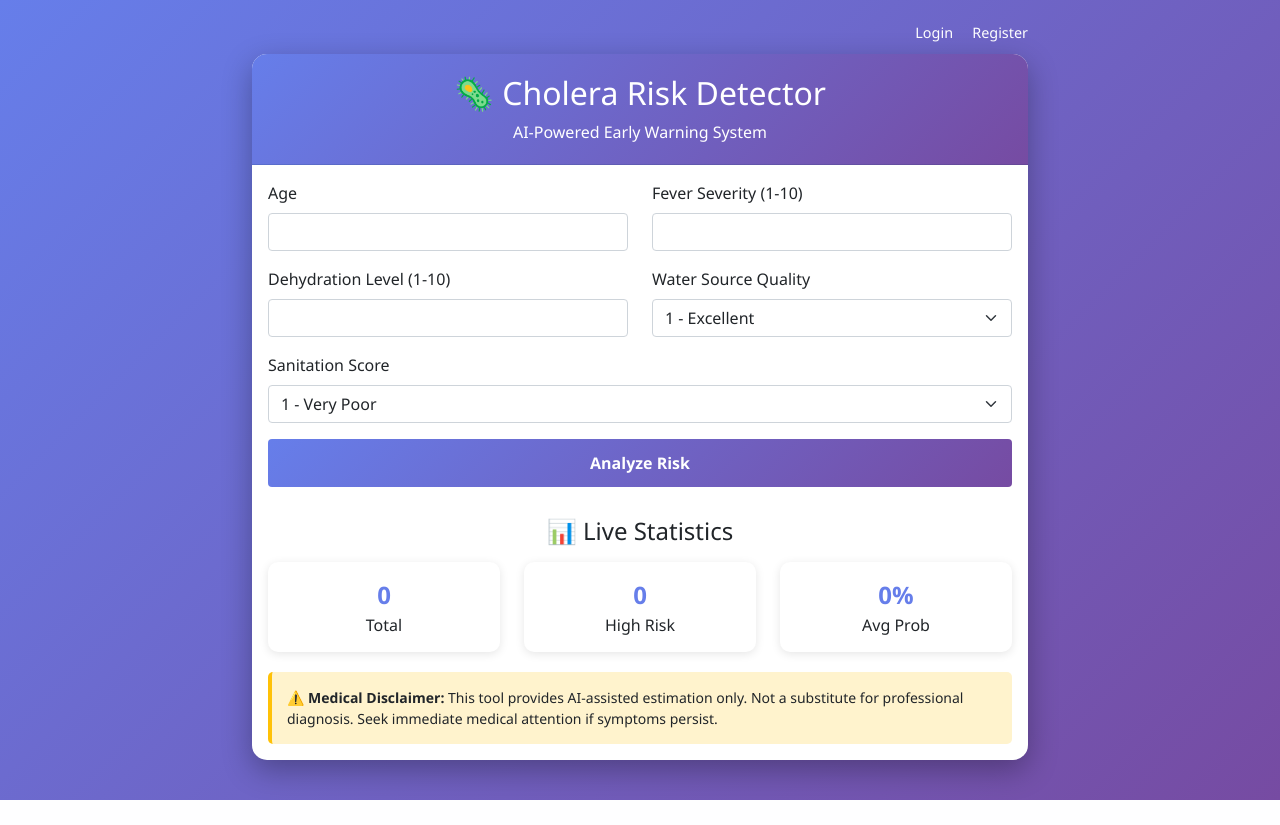
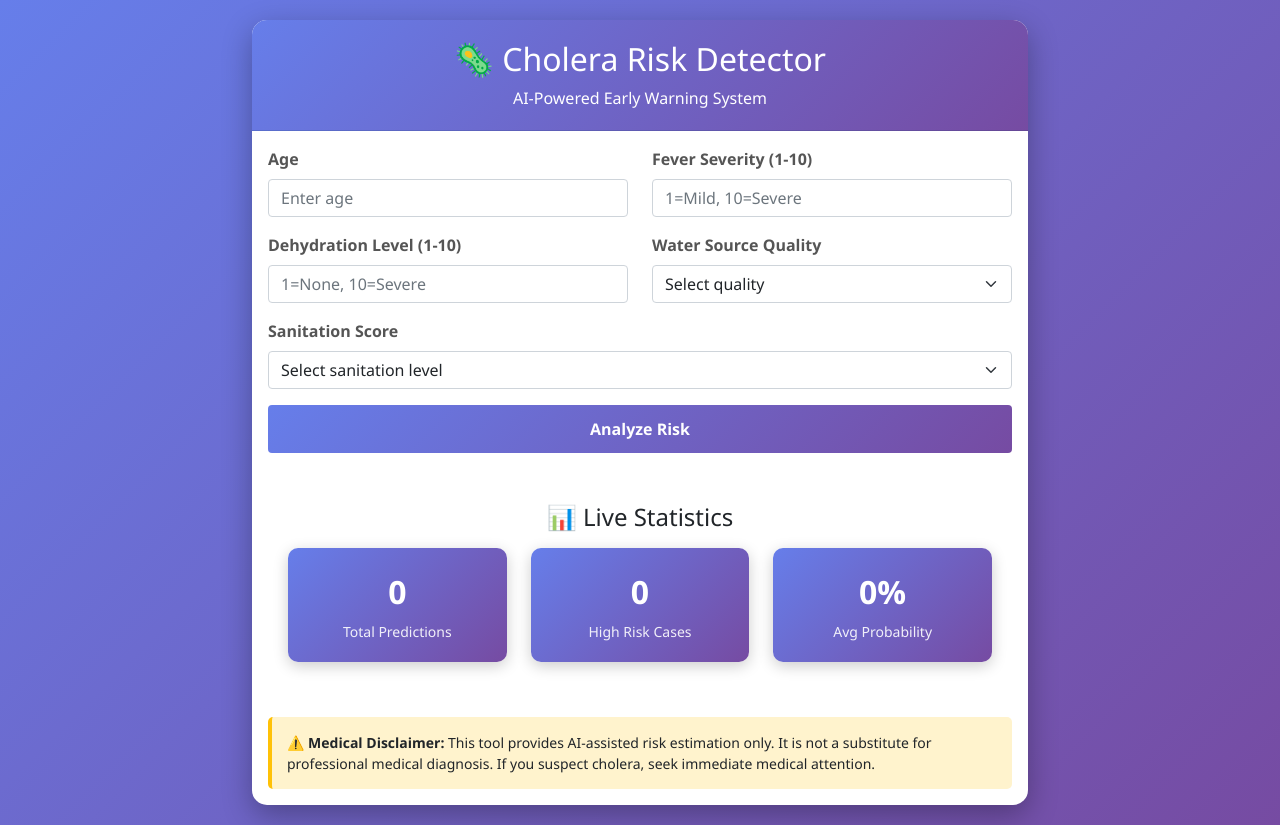
Before and after one commit to olaajayi055-coder/cholera-app, a Flask app: page / in a window 1280 px wide. Before the commit the page ends 800 px from the top, so only its background shows below. Run offline with Flask 3, Linux system fonts and the light colour scheme; data that the repository does not hold is empty.

Commit message:
Fixed statistics and chart display

```diff
--- a/templates/index.html
+++ b/templates/index.html
@@ -7,33 +7,112 @@
     <link href="https://cdn.jsdelivr.net/npm/bootstrap@5.1.3/dist/css/bootstrap.min.css" rel="stylesheet">
     <script src="https://cdn.jsdelivr.net/npm/chart.js"></script>
     <style>
-        body { background: linear-gradient(135deg, #667eea 0%, #764ba2 100%); font-family: 'Segoe UI', sans-serif; min-height: 100vh; padding: 20px 0; }
+        body {
+            background: linear-gradient(135deg, #667eea 0%, #764ba2 100%);
+            font-family: 'Segoe UI', sans-serif;
+            min-height: 100vh;
+            padding: 20px 0;
+        }
         .container { max-width: 800px; }
-        .card { border-radius: 15px; box-shadow: 0 10px 30px rgba(0,0,0,0.3); border: none; }
-        .card-header { background: linear-gradient(135deg, #667eea 0%, #764ba2 100%); color: white; border-radius: 15px 15px 0 0 !important; padding: 20px; text-align: center; }
-        .btn-primary { background: linear-gradient(135deg, #667eea 0%, #764ba2 100%); border: none; padding: 12px; font-weight: 600; }
-        #result { margin-top: 20px; padding: 20px; border-radius: 10px; display: none; text-align: center; animation: fadeIn 0.5s; }
+        .card {
+            border-radius: 15px;
+            box-shadow: 0 10px 30px rgba(0,0,0,0.3);
+            border: none;
+        }
+        .card-header {
+            background: linear-gradient(135deg, #667eea 0%, #764ba2 100%);
+            color: white;
+            border-radius: 15px 15px 0 0 !important;
+            padding: 20px;
+            text-align: center;
+        }
+        .form-label { font-weight: 600; color: #555; }
+        .btn-primary {
+            background: linear-gradient(135deg, #667eea 0%, #764ba2 100%);
+            border: none;
+            padding: 12px;
+            font-weight: 600;
+        }
+        .btn-primary:hover {
+            transform: translateY(-2px);
+            box-shadow: 0 5px 15px rgba(0,0,0,0.3);
+        }
+        #result {
+            margin-top: 20px;
+            padding: 20px;
+            border-radius: 10px;
+            display: none;
+            text-align: center;
+            animation: fadeIn 0.5s;
+        }
         @keyframes fadeIn { from { opacity: 0; } to { opacity: 1; } }
-        .high-risk { background: linear-gradient(135deg, #ff6b6b, #ee5a5a); color: white; }
-        .low-risk { background: linear-gradient(135deg, #51cf66, #40c057); color: white; }
-        .loading { text-align: center; color: #666; display: none; margin-top: 20px; }
-        .spinner { display: inline-block; width: 20px; height: 20px; border: 3px solid rgba(0,0,0,0.1); border-radius: 50%; border-top-color: #667eea; animation: spin 1s infinite; }
+        .high-risk {
+            background: linear-gradient(135deg, #ff6b6b, #ee5a5a);
+            color: white;
+        }
+        .low-risk {
+            background: linear-gradient(135deg, #51cf66, #40c057);
+            color: white;
+        }
+        .loading {
+            text-align: center;
+            color: #666;
+            display: none;
+            margin-top: 20px;
+            font-size: 18px;
+        }
+        .spinner {
+            display: inline-block;
+            width: 20px;
+            height: 20px;
+            border: 3px solid rgba(0,0,0,0.1);
+            border-radius: 50%;
+            border-top-color: #667eea;
+            animation: spin 1s ease-in-out infinite;
+        }
         @keyframes spin { to { transform: rotate(360deg); } }
-        .stats-section { margin-top: 30px; }
-        .stat-card { background: white; padding: 15px; border-radius: 10px; text-align: center; box-shadow: 0 2px 10px rgba(0,0,0,0.1); }
-        .stat-number { font-size: 24px; font-weight: bold; color: #667eea; }
-        .disclaimer { margin-top: 20px; padding: 15px; background: #fff3cd; border-left: 4px solid #ffc107; border-radius: 5px; font-size: 14px; }
-        .auth-links { text-align: right; margin-bottom: 10px; }
-        .auth-links a { color: white; text-decoration: none; margin-left: 15px; font-size: 0.9em; }
+        .stats-section {
+            margin-top: 30px;
+            padding: 20px;
+            background: white;
+            border-radius: 10px;
+        }
+        .stat-card {
+            background: linear-gradient(135deg, #667eea 0%, #764ba2 100%);
+            color: white;
+            padding: 20px;
+            border-radius: 10px;
+            text-align: center;
+            box-shadow: 0 4px 15px rgba(0,0,0,0.2);
+            margin-bottom: 15px;
+        }
+        .stat-number {
+            font-size: 32px;
+            font-weight: bold;
+            color: white;
+        }
+        .stat-label {
+            font-size: 14px;
+            opacity: 0.9;
+            margin-top: 5px;
+        }
+        .disclaimer {
+            margin-top: 20px;
+            padding: 15px;
+            background: #fff3cd;
+            border-left: 4px solid #ffc107;
+            border-radius: 5px;
+            font-size: 14px;
+        }
+        #riskChart {
+            max-width: 300px;
+            margin: 20px auto;
+        }
     </style>
 </head>
 <body>
 
 <div class="container">
-    <div class="auth-links">
-        <a href="/login">Login</a>
-        <a href="/register">Register</a>
-    </div>
     <div class="card">
         <div class="card-header">
             <h2>🦠 Cholera Risk Detector</h2>
@@ -44,72 +123,108 @@
                 <div class="row">
                     <div class="col-md-6 mb-3">
                         <label class="form-label">Age</label>
-                        <input type="number" class="form-control" name="age" required min="1" max="100">
+                        <input type="number" class="form-control" name="age" required min="1" max="100" placeholder="Enter age">
                     </div>
                     <div class="col-md-6 mb-3">
-                        <label class="form-label">Fever Severity (1-10)</label>                        <input type="number" class="form-control" name="fever" required min="1" max="10">
+                        <label class="form-label">Fever Severity (1-10)</label>
+                        <input type="number" class="form-control" name="fever" required min="1" max="10" placeholder="1=Mild, 10=Severe">
                     </div>
                 </div>
+
                 <div class="row">
                     <div class="col-md-6 mb-3">
                         <label class="form-label">Dehydration Level (1-10)</label>
-                        <input type="number" class="form-control" name="dehydration" required min="1" max="10">
+                        <input type="number" class="form-control" name="dehydration" required min="1" max="10" placeholder="1=None, 10=Severe">
                     </div>
                     <div class="col-md-6 mb-3">
                         <label class="form-label">Water Source Quality</label>
                         <select class="form-select" name="water_quality" required>
-                            <option value="1">1 - Excellent</option>
-                            <option value="2">2 - Good</option>
-                            <option value="3">3 - Fair</option>
-                            <option value="4">4 - Poor</option>
-                            <option value="5">5 - Very Poor</option>
+                            <option value="" disabled selected>Select quality</option>
+                            <option value="1">1 - Excellent (Treated)</option>
+                            <option value="2">2 - Good (Filtered)</option>
+                            <option value="3">3 - Fair (Well Water)</option>
+                            <option value="4">4 - Poor (River/Lake)</option>
+                            <option value="5">5 - Very Poor (Contaminated)</option>
                         </select>
                     </div>
                 </div>
+
                 <div class="mb-3">
                     <label class="form-label">Sanitation Score</label>
                     <select class="form-select" name="sanitation" required>
-                        <option value="1">1 - Very Poor</option>
-                        <option value="2">2 - Poor</option>
-                        <option value="3">3 - Fair</option>
-                        <option value="4">4 - Good</option>
-                        <option value="5">5 - Excellent</option>
+                        <option value="" disabled selected>Select sanitation level</option>
+                        <option value="1">1 - Very Poor (No facilities)</option>
+                        <option value="2">2 - Poor (Basic latrine)</option>
+                        <option value="3">3 - Fair (Shared toilet)</option>
+                        <option value="4">4 - Good (Private toilet)</option>
+                        <option value="5">5 - Excellent (Modern sewage)</option>
                     </select>
                 </div>
+
                 <button type="submit" class="btn btn-primary w-100">
                     <span id="btnText">Analyze Risk</span>
                     <span id="btnSpinner" class="spinner ms-2" style="display:none;"></span>
                 </button>
             </form>
 
-            <div class="loading" id="loading"><div class="spinner"></div> Analyzing...</div>
+            <div class="loading" id="loading">
+                <div class="spinner"></div> Analyzing your symptoms...
+            </div>
+
             <div id="result"></div>
 
+            <!-- Statistics Section -->
             <div class="stats-section">
                 <h4 class="text-center mb-3">📊 Live Statistics</h4>
                 <div class="row">
-                    <div class="col-md-4"><div class="stat-card"><div class="stat-number" id="totalPredictions">0</div><div>Total</div></div></div>
-                    <div class="col-md-4"><div class="stat-card"><div class="stat-number" id="highRiskCount">0</div><div>High Risk</div></div></div>
-                    <div class="col-md-4"><div class="stat-card"><div class="stat-number" id="avgProbability">0%</div><div>Avg Prob</div></div></div>
+                    <div class="col-md-4">
+                        <div class="stat-card">
+                            <div class="stat-number" id="totalPredictions">0</div>
+                            <div class="stat-label">Total Predictions</div>
+                        </div>
+                    </div>
+                    <div class="col-md-4">
+                        <div class="stat-card">
+                            <div class="stat-number" id="highRiskCount">0</div>
+                            <div class="stat-label">High Risk Cases</div>
+                        </div>
+                    </div>
+                    <div class="col-md-4">
+                        <div class="stat-card">
+                            <div class="stat-number" id="avgProbability">0%</div>
+                            <div class="stat-label">Avg Probability</div>
+                        </div>
+                    </div>
                 </div>
             </div>
 
             <div class="disclaimer">
-                <strong>⚠️ Medical Disclaimer:</strong> This tool provides AI-assisted estimation only. Not a substitute for professional diagnosis. Seek immediate medical attention if symptoms persist.
-            </div>        </div>
+                <strong>⚠️ Medical Disclaimer:</strong> This tool provides AI-assisted risk estimation only. It is not a substitute for professional medical diagnosis. If you suspect cholera, seek immediate medical attention.
+            </div>
+        </div>
     </div>
 </div>
 
 <script>
-    let stats = { total: 0, highRisk: 0, totalProb: 0 };
+    // Initialize statistics
+    let stats = {
+        total: 0,
+        highRisk: 0,
+        totalProbability: 0
+    };
 
-    // Fetch initial stats
-    fetch('/api/stats').then(r => r.json()).then(data => {
-        stats.total = data.total;
-        stats.highRisk = data.high_risk;
-        stats.totalProb = data.total * data.avg_probability; // Approximate reconstruction
-        updateStatsUI();
-    });
+    // Load initial statistics from server
+    fetch('/api/stats')
+        .then(response => response.json())
+        .then(data => {
+            stats.total = data.total || 0;
+            stats.highRisk = data.high_risk || 0;
+            stats.totalProbability = (data.avg_probability || 0) * stats.total;
+            updateStats();
+        })
+        .catch(error => {
+            console.log('Could not load initial stats:', error);
+        });
 
     document.getElementById('predictionForm').addEventListener('submit', async function(e) {
         e.preventDefault();
@@ -119,13 +234,17 @@
         const btnText = document.getElementById('btnText');
         const btnSpinner = document.getElementById('btnSpinner');
 
+        // Show loading state
         resultDiv.style.display = 'none';
         loadingDiv.style.display = 'block';
         btnText.textContent = 'Analyzing...';
         btnSpinner.style.display = 'inline-block';
 
         try {
-            const response = await fetch('/predict', { method: 'POST', body: formData });
+            const response = await fetch('/predict', {
+                method: 'POST',
+                body: formData
+            });
             const data = await response.json();
 
             loadingDiv.style.display = 'none';
@@ -133,38 +252,79 @@
             btnSpinner.style.display = 'none';
 
             if (data.error) {
-                resultDiv.innerHTML = `<div class="alert alert-danger">${data.error}</div>`;
+                resultDiv.innerHTML = `<div class="alert alert-danger"><strong>Error:</strong> ${data.error}</div>`;
                 resultDiv.className = '';
+                resultDiv.style.display = 'block';
             } else {
-                const probVal = parseFloat(data.probability);
-                const isHigh = probVal > 50;
-                resultDiv.className = isHigh ? 'high-risk' : 'low-risk';
+                const probValue = parseFloat(data.probability);
+                const isHighRisk = probValue > 50;
+
+                // Set result class and content
+                resultDiv.className = isHighRisk ? 'high-risk' : 'low-risk';
                 resultDiv.innerHTML = `
                     <h3>${data.result}</h3>
                     <div class="display-4 fw-bold">${data.probability}</div>
-                    <p class="lead">Risk: ${data.risk_level}</p>
-                    <canvas id="riskChart" width="300" height="150"></canvas>
+                    <p class="lead">Risk Level: ${data.risk_level}</p>
+                    <canvas id="riskChart" width="300" height="300"></canvas>
                     <div class="mt-3">
-                        <button class="btn btn-outline-light btn-sm me-2" onclick="shareResult('${data.result}', '${data.probability}')">📤 Share</button>                        <button class="btn btn-outline-light btn-sm" onclick="resetForm()">🔄 New</button>
+                        <button class="btn btn-outline-light btn-sm me-2" onclick="shareResult('${data.result}', '${data.probability}')">
+                            📤 Share Result
+                        </button>
+                        <button class="btn btn-outline-light btn-sm" onclick="resetForm()">
+                            🔄 New Assessment
+                        </button>
                     </div>
                 `;
+                resultDiv.style.display = 'block';
 
-                // Update Stats
+                // Update statistics
                 stats.total++;
-                stats.totalProb += probVal;
-                if(isHigh) stats.highRisk++;
-                updateStatsUI();
+                stats.totalProbability += probValue;
+                if (isHighRisk) {
+                    stats.highRisk++;
+                }
+                updateStats();
 
-                // Chart
+                // Create chart AFTER result is displayed
                 setTimeout(() => {
                     const ctx = document.getElementById('riskChart').getContext('2d');
                     new Chart(ctx, {
                         type: 'doughnut',
                         data: {
-                            labels: ['Risk', 'Safety'],
-                            datasets: [{ data: [probVal, 100-probVal], backgroundColor: [isHigh ? '#ff6b6b' : '#51cf66', '#e9ecef'] }]
+                            labels: ['Risk Probability', 'Safety Margin'],
+                            datasets: [{
+                                data: [probValue, 100 - probValue],
+                                backgroundColor: [
+                                    isHighRisk ? '#ff6b6b' : '#51cf66',
+                                    '#e9ecef'
+                                ],
+                                borderWidth: 0
+                            }]
                         },
-                        options: { responsive: true, plugins: { legend: { position: 'bottom' } } }
+                        options: {
+                            responsive: true,
+                            maintainAspectRatio: true,
+                            plugins: {
+                                legend: {
+                                    position: 'bottom',
+                                    labels: {
+                                        color: isHighRisk ? '#fff' : '#333',
+                                        font: {
+                                            size: 12
+                                        }
+                                    }
+                                },
+                                title: {
+                                    display: true,
+                                    text: 'Risk Distribution',
+                                    color: isHighRisk ? '#fff' : '#333',
+                                    font: {
+                                        size: 14,
+                                        weight: 'bold'
+                                    }
+                                }
+                            }
+                        }
                     });
                 }, 100);
             }
@@ -173,27 +333,37 @@
             btnText.textContent = 'Analyze Risk';
             btnSpinner.style.display = 'none';
             resultDiv.style.display = 'block';
-            resultDiv.innerHTML = `<div class="alert alert-danger">System error.</div>`;
+            resultDiv.innerHTML = `<div class="alert alert-danger">System error. Please try again.</div>`;
             resultDiv.className = 'high-risk';
         }
     });
 
-    function updateStatsUI() {
+    function updateStats() {
         document.getElementById('totalPredictions').textContent = stats.total;
         document.getElementById('highRiskCount').textContent = stats.highRisk;
-        const avg = stats.total > 0 ? (stats.totalProb / stats.total).toFixed(1) : 0;
+        const avg = stats.total > 0 ? (stats.totalProbability / stats.total).toFixed(1) : 0;
         document.getElementById('avgProbability').textContent = avg + '%';
     }
 
-    function shareResult(res, prob) {
-        const text = `Cholera Risk Check: ${res} (${prob}). Check it out!`;
-        if (navigator.share) navigator.share({ title: 'Cholera Detector', text: text, url: window.location.href });
-        else window.open(`https://twitter.com/intent/tweet?text=${encodeURIComponent(text)}`, '_blank');
+    function shareResult(result, probability) {
+        const text = `I just used the Cholera Risk Detector and got: ${result} (${probability}). Check it out!`;
+        if (navigator.share) {
+            navigator.share({
+                title: 'Cholera Risk Assessment',
+                text: text,
+                url: window.location.href
+            });
+        } else {
+            const twitterUrl = `https://twitter.com/intent/tweet?text=${encodeURIComponent(text)}&url=${encodeURIComponent(window.location.href)}`;
+            window.open(twitterUrl, '_blank');
+        }
     }
 
     function resetForm() {
         document.getElementById('predictionForm').reset();
         document.getElementById('result').style.display = 'none';
-    }</script>
+    }
+</script>
+
 </body>
 </html>
```
